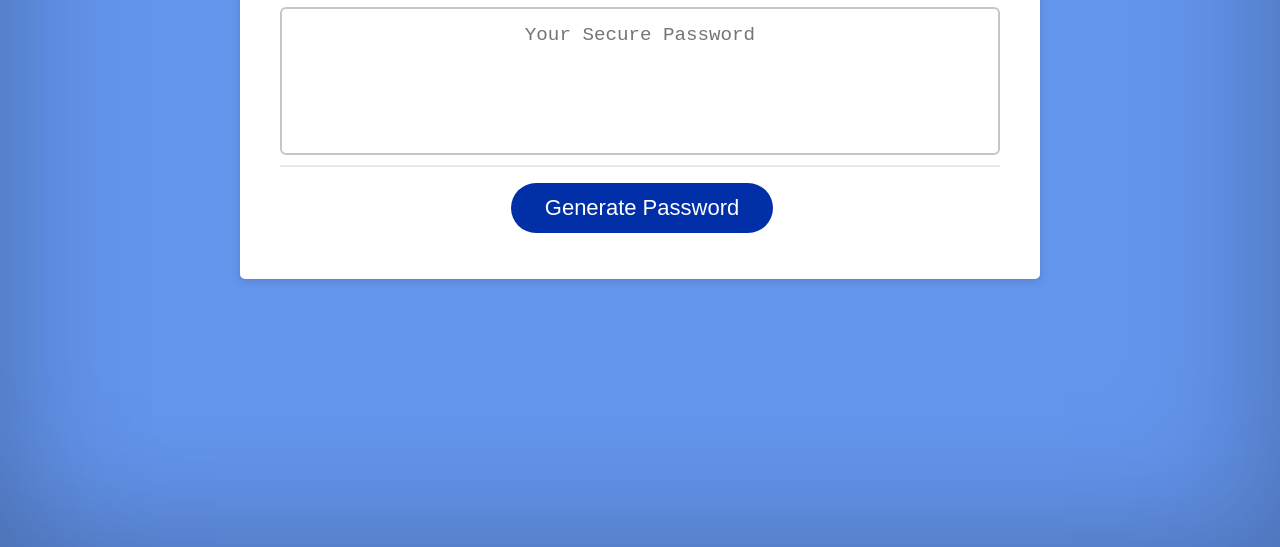
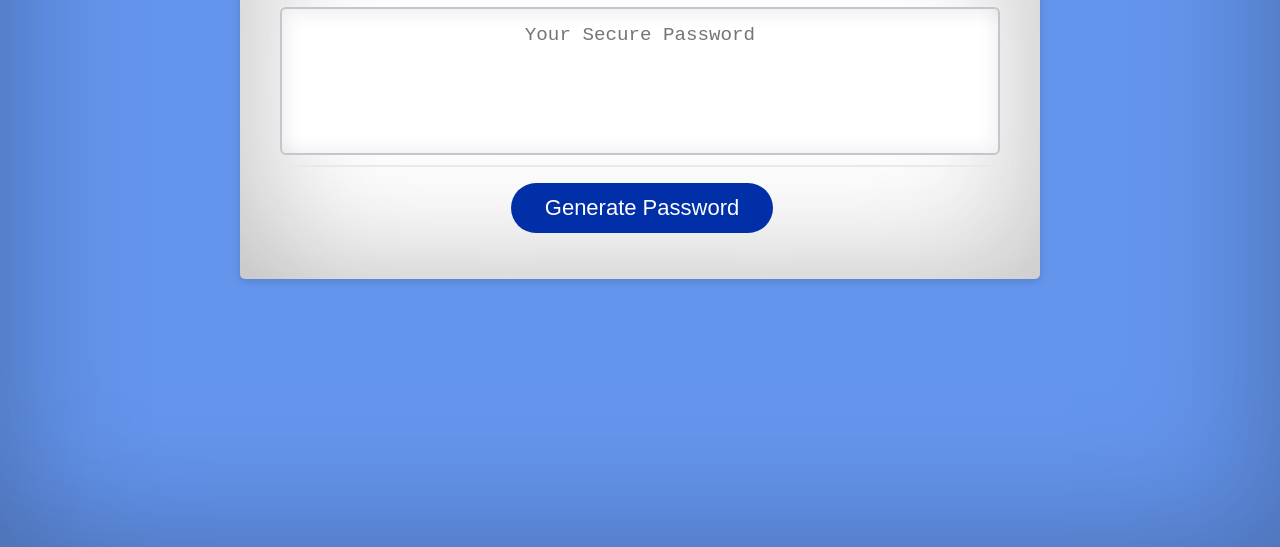
Before and after one commit to Huelsdonk/password_generator, a plain HTML site: page index.html in a window 1280 px wide. Shown: the part 253-800 px from the top of the page. Drawn offline with nearby package versions, Linux system fonts and the light colour scheme.

Commit message:
tinkering, done now

```diff
--- a/style.css
+++ b/style.css
@@ -38,7 +38,7 @@ header {
   background-color: hsl(0, 0%, 100%);
   border-radius: 5px;
   border-width: 1px;
-  box-shadow: rgba(0, 0, 0, 0.15) 0px 2px 8px 0px;
+  box-shadow: rgba(0, 0, 0, 0.15) 0px 2px 8px 0px, inset 2rem 2rem 8rem rgba(0, 0, 0, 0.15), inset -2rem -2rem 8rem rgba(0, 0, 0, 0.15);
   color: hsl(206, 17%, 28%);
   font-size: 18px;
   margin: 0 auto;
@@ -121,6 +121,8 @@ button[disabled] {
   border-radius: 6px;
   resize: none;
   overflow: hidden;
+  box-shadow: inset .5rem .5rem 1rem rgba(0, 0, 0, 0.05), inset -.4rem -.4rem 1rem rgba(0, 0, 0, 0.05);
+
 }
 
 @media (max-width: 690px) {
```
Also changed, not shown: 1 other file.
